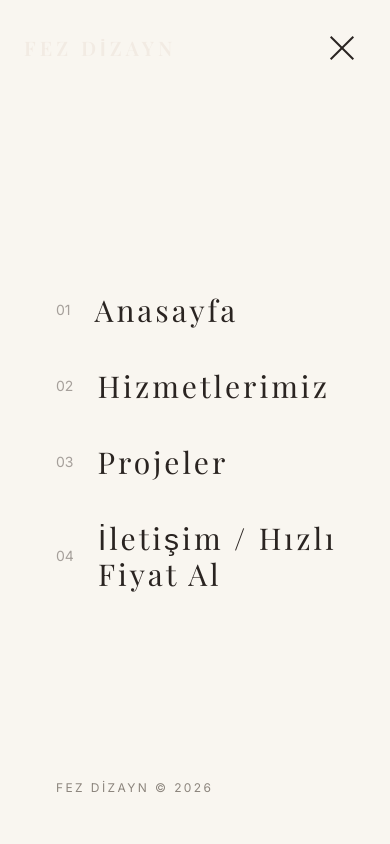
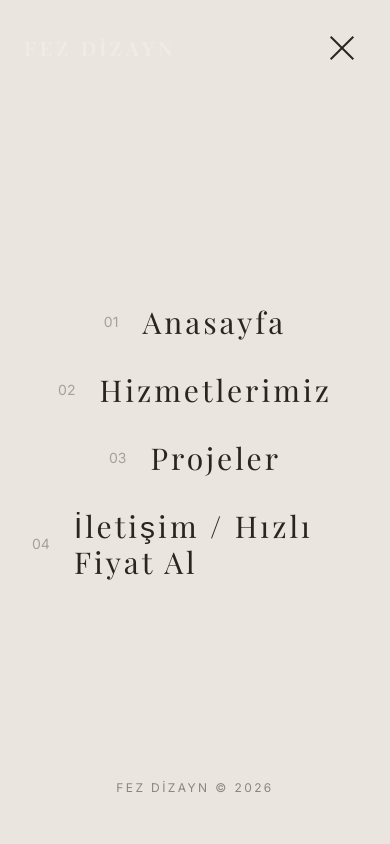
Before and after one commit to MuhammedTogmus/fez-dizayn, a Next.js app: page / in a window 390 px wide. Both pictures are taken after a click on the button "Menüyü Aç/Kapat". Shown: the top 844 px of the page. Built offline with nearby package versions, Linux system fonts and the light colour scheme; a web font is replaced by a local one.

Commit message:
feat: implement hero section and responsive navigation bar with framer-motion animations

```diff
--- a/src/components/Hero.tsx
+++ b/src/components/Hero.tsx
@@ -22,7 +22,7 @@ export default function Hero() {
   }, []);
 
   return (
-    <section className="relative w-full h-[60vh] md:h-screen overflow-hidden flex flex-col justify-center">
+    <section className="relative w-full min-h-[100dvh] overflow-hidden flex flex-col justify-center">
       {/* LAYER 1: Crossfading images at z-[0] — absolutely positioned, fill parent */}
       <AnimatePresence mode="sync">
         <motion.div
@@ -63,7 +63,7 @@ export default function Hero() {
           initial={{ opacity: 0, y: 30 }}
           animate={{ opacity: 1, y: 0 }}
           transition={{ duration: 1, delay: 0.4, ease: [0.16, 1, 0.3, 1] as any }}
-          className="font-serif text-3xl sm:text-4xl md:text-7xl text-white leading-[1.1] mb-4 md:mb-6 max-w-4xl drop-shadow-[0_2px_20px_rgba(0,0,0,0.4)]"
+          className="font-serif text-4xl sm:text-5xl md:text-7xl lg:text-8xl text-white leading-[1.1] mb-4 md:mb-6 max-w-4xl drop-shadow-[0_2px_20px_rgba(0,0,0,0.4)]"
         >
           Yaşam Alanlarınızı Yeniden Tanımlıyoruz
         </motion.h1>
@@ -72,7 +72,7 @@ export default function Hero() {
           initial={{ opacity: 0, y: 15 }}
           animate={{ opacity: 1, y: 0 }}
           transition={{ duration: 0.8, delay: 0.6 }}
-          className="text-white/70 text-sm md:text-base max-w-xl mb-10 md:mb-12 leading-relaxed"
+          className="text-white/70 text-base md:text-xl max-w-2xl mx-auto mb-10 md:mb-12 leading-relaxed"
         >
           Halkalı, İstanbul merkezli lüks iç mimarlık ve özel ahşap tasarım atölyesi.
         </motion.p>
--- a/src/components/Navbar.tsx
+++ b/src/components/Navbar.tsx
@@ -67,7 +67,7 @@ export default function Navbar() {
             aria-label="Menüyü Aç/Kapat"
           >
             <motion.span
-              animate={mobileOpen ? { rotate: 45, y: 10, backgroundColor: '#2A2421' } : { rotate: 0, y: 0, backgroundColor: '#f2ebe3' }}
+              animate={mobileOpen ? { rotate: 45, y: 10, backgroundColor: '#2C2420' } : { rotate: 0, y: 0, backgroundColor: '#f2ebe3' }}
               className="block h-[2px] w-8 origin-center transition-colors"
             />
             <motion.span
@@ -75,7 +75,7 @@ export default function Navbar() {
               className="block h-[2px] bg-[#f2ebe3] transition-all"
             />
             <motion.span
-              animate={mobileOpen ? { rotate: -45, y: -10, backgroundColor: '#2A2421', width: '32px' } : { rotate: 0, y: 0, backgroundColor: '#f2ebe3', width: '16px' }}
+              animate={mobileOpen ? { rotate: -45, y: -10, backgroundColor: '#2C2420', width: '32px' } : { rotate: 0, y: 0, backgroundColor: '#f2ebe3', width: '16px' }}
               className="block h-[2px] origin-center transition-all"
             />
           </button>
@@ -89,34 +89,45 @@ export default function Navbar() {
             animate={{ opacity: 1, y: 0 }}
             exit={{ opacity: 0, y: -20, transition: { delay: 0.3, duration: 0.5, ease: [0.76, 0, 0.24, 1] } }}
             transition={{ duration: 0.7, ease: [0.76, 0, 0.24, 1] as any }}
-            className="fixed inset-0 z-[40] flex flex-col justify-center bg-[#F9F6F0] px-8 sm:px-16 pointer-events-auto"
+            className="fixed inset-0 z-[40] flex flex-col justify-center bg-[#EAE6DF] px-8 sm:px-16 pointer-events-auto"
           >
-            <div className="flex flex-col gap-10 mt-10 pl-6 sm:pl-12 md:pl-24">
+            <motion.div
+              variants={{
+                hidden: { opacity: 0 },
+                show: { opacity: 1, transition: { staggerChildren: 0.1, delayChildren: 0.3 } },
+                exit: { opacity: 0, transition: { staggerChildren: 0.05, staggerDirection: -1 } }
+              }}
+              initial="hidden"
+              animate="show"
+              exit="exit"
+              className="flex flex-col items-center gap-8 md:gap-10 mt-10"
+            >
               {navLinks.map((link, i) => (
                 <motion.div
                   key={link.label}
-                  initial={{ opacity: 0, y: 30 }}
-                  animate={{ opacity: 1, y: 0 }}
-                  exit={{ opacity: 0, y: 10 }}
-                  transition={{ delay: 0.2 + i * 0.1, duration: 0.6, ease: [0.33, 1, 0.68, 1] }}
+                  variants={{
+                    hidden: { opacity: 0, y: 40 },
+                    show: { opacity: 1, y: 0, transition: { duration: 0.8, ease: [0.16, 1, 0.3, 1] } },
+                    exit: { opacity: 0, y: 20, transition: { duration: 0.4, ease: [0.32, 0, 0.67, 0] } }
+                  }}
                 >
                   <Link
                     href={link.href}
                     target={link.external ? '_blank' : undefined}
                     rel={link.external ? 'noopener noreferrer' : undefined}
                     onClick={() => setMobileOpen(false)}
-                    className="group flex items-center font-serif text-3xl sm:text-4xl md:text-5xl tracking-widest transition-colors text-[#2A2421] hover:text-[#c9a96e]"
+                    className="group flex items-center justify-center font-serif text-3xl sm:text-4xl md:text-5xl tracking-widest transition-colors text-[#2C2420] hover:text-[#c9a96e]"
                   >
                     <span className="text-sm md:text-base text-stone-400 mr-6 md:mr-8 font-sans tracking-normal group-hover:text-[#c9a96e] transition-colors">0{i + 1}</span>
                     {link.label}
                   </Link>
                 </motion.div>
               ))}
-            </div>
+            </motion.div>
 
             <motion.div
               initial={{ opacity: 0 }} animate={{ opacity: 1 }} exit={{ opacity: 0 }} transition={{ delay: 0.5, duration: 0.4 }}
-              className="absolute bottom-12 left-14 sm:left-28 md:left-40 text-[#8c857d] text-xs tracking-[0.2em] uppercase font-sans"
+              className="absolute bottom-12 left-0 right-0 text-center text-[#8c857d] text-xs md:text-sm tracking-[0.2em] uppercase font-sans"
             >
               Fez Dizayn &copy; {new Date().getFullYear()}
             </motion.div>
--- a/src/components/Process.tsx
+++ b/src/components/Process.tsx
@@ -31,7 +31,7 @@ export default function Process() {
             whileInView={{ opacity: 1, y: 0 }}
             viewport={{ once: true }}
             transition={{ duration: 0.6 }}
-            className="text-[#c9a96e] text-sm tracking-[0.3em] uppercase mb-4"
+            className="text-[#c9a96e] text-sm md:text-base tracking-[0.3em] uppercase mb-4"
           >
             Süreç
           </motion.p>
@@ -40,7 +40,7 @@ export default function Process() {
             whileInView={{ opacity: 1, y: 0 }}
             viewport={{ once: true }}
             transition={{ duration: 0.8 }}
-            className="font-serif text-3xl md:text-4xl lg:text-5xl text-[#f2ebe3] leading-tight mb-4"
+            className="font-serif text-4xl sm:text-5xl md:text-6xl lg:text-7xl text-[#f2ebe3] leading-tight mb-4"
           >
             Çalışma Sürecimiz
           </motion.h2>
@@ -49,7 +49,7 @@ export default function Process() {
             whileInView={{ opacity: 1, y: 0 }}
             viewport={{ once: true }}
             transition={{ duration: 0.8, delay: 0.1 }}
-            className="text-[#b5a898] text-base leading-relaxed"
+            className="text-[#b5a898] text-base md:text-xl leading-relaxed"
           >
             Hayalinizdeki Mekana Giden Yol
           </motion.p>
@@ -75,12 +75,12 @@ export default function Process() {
               </span>
 
               {/* Title */}
-              <h3 className="font-serif text-xl md:text-2xl text-[#f2ebe3] mb-3 leading-snug">
+              <h3 className="font-serif text-2xl md:text-3xl lg:text-4xl text-[#f2ebe3] mb-3 leading-snug">
                 {step.title}
               </h3>
 
               {/* Description */}
-              <p className="text-[#b5a898] text-sm md:text-base leading-relaxed">
+              <p className="text-[#b5a898] text-base md:text-lg leading-relaxed">
                 {step.desc}
               </p>
             </motion.div>
--- a/src/components/Services.tsx
+++ b/src/components/Services.tsx
@@ -49,7 +49,7 @@ export default function Services() {
             whileInView={{ opacity: 1, y: 0 }}
             viewport={{ once: true }}
             transition={{ duration: 0.6 }}
-            className="text-[#c9a96e] text-sm tracking-[0.3em] uppercase mb-4"
+            className="text-[#c9a96e] text-sm md:text-base tracking-[0.3em] uppercase mb-4"
           >
             Hizmetlerimiz
           </motion.p>
@@ -58,7 +58,7 @@ export default function Services() {
             whileInView={{ opacity: 1, y: 0 }}
             viewport={{ once: true }}
             transition={{ duration: 0.8 }}
-            className="font-serif text-4xl md:text-5xl lg:text-6xl text-[#f2ebe3] leading-tight"
+            className="font-serif text-4xl sm:text-5xl md:text-6xl lg:text-7xl text-[#f2ebe3] leading-tight"
           >
             Uzmanlık Alanlarımız
           </motion.h2>
@@ -82,11 +82,11 @@ export default function Services() {
                 {service.id}
               </span>
 
-              <h3 className="font-serif text-2xl text-[#f2ebe3] mb-4 group-hover:text-[#c9a96e] transition-colors duration-300">
+              <h3 className="font-serif text-2xl md:text-3xl text-[#f2ebe3] mb-4 group-hover:text-[#c9a96e] transition-colors duration-300">
                 {service.title}
               </h3>
 
-              <p className="text-[#b5a898] text-sm md:text-base leading-relaxed relative z-10">
+              <p className="text-[#b5a898] text-base md:text-lg leading-relaxed relative z-10">
                 {service.desc}
               </p>
 
```
